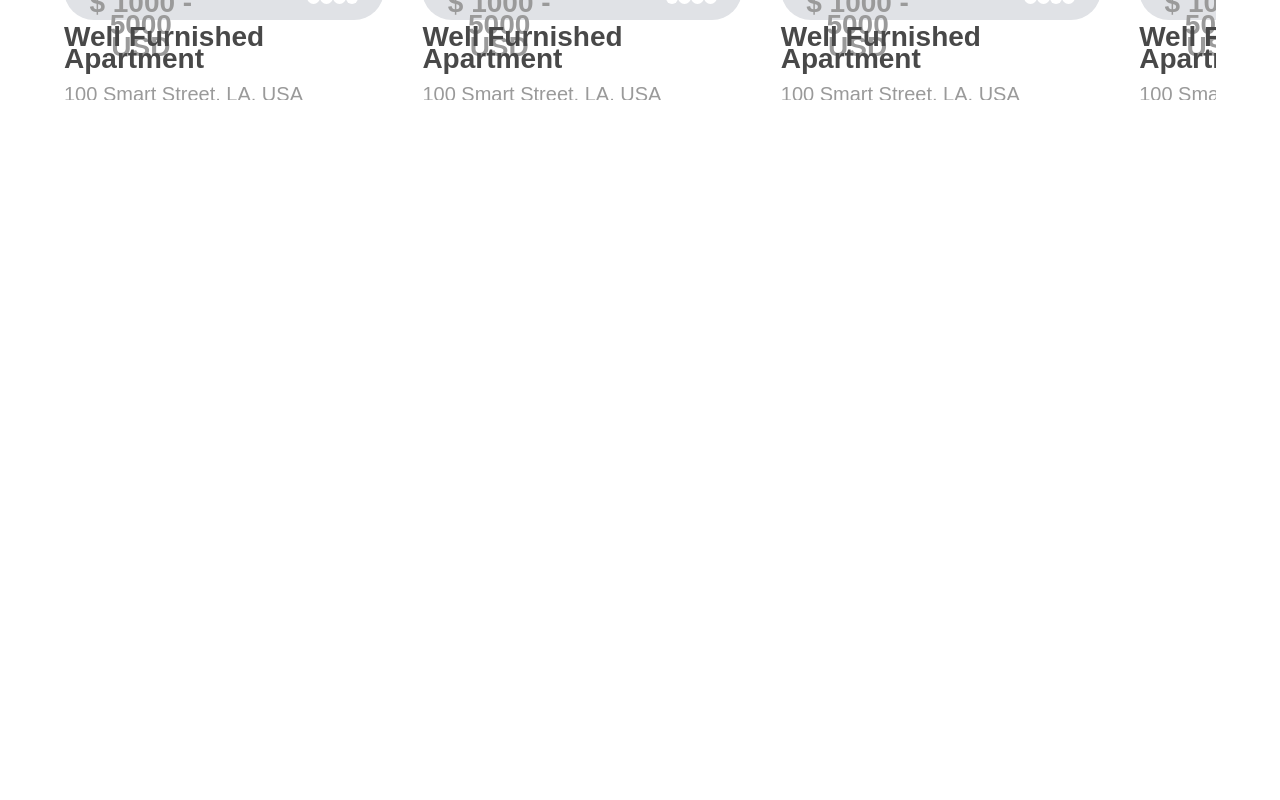
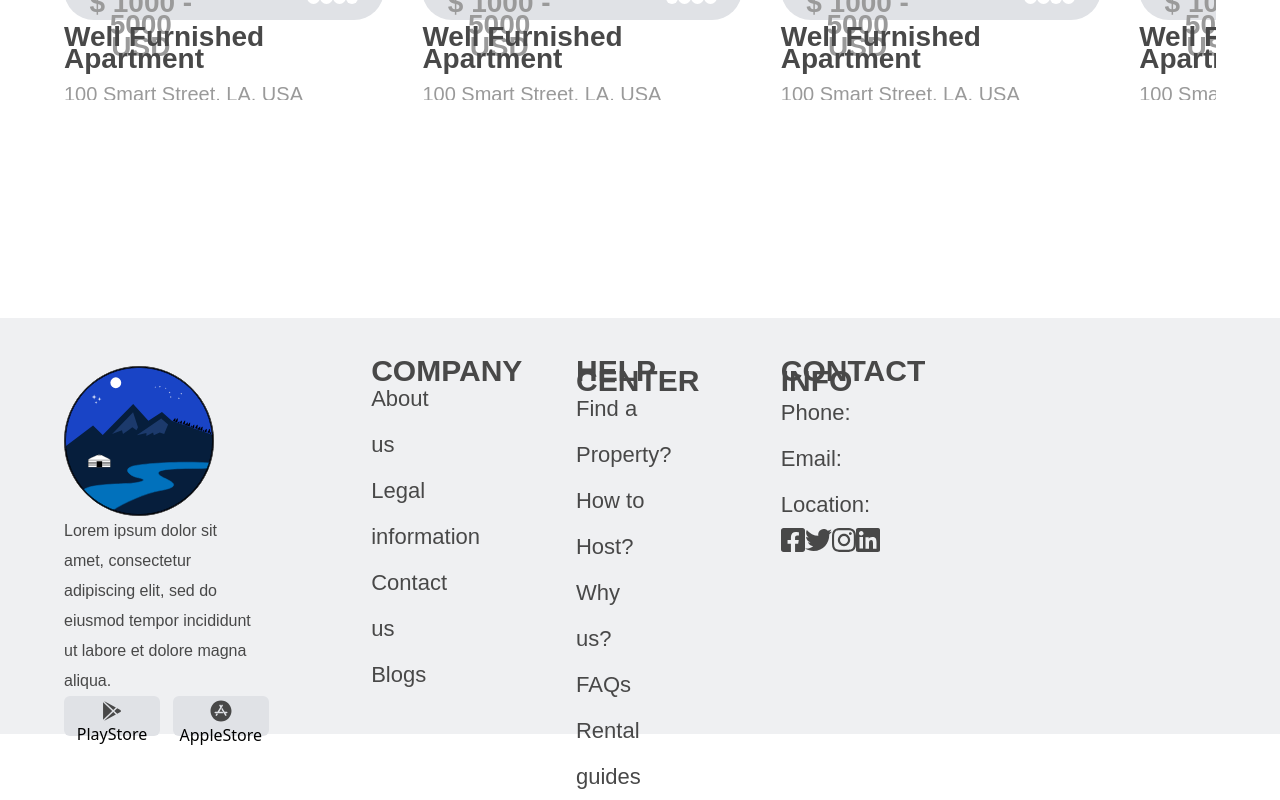
Before and after one commit to Dandarbaatar/Where-we, a React (Create React App) app in the folder Frontend/: page / in a window 1280 px wide. Shown: the part 2722-3522 px from the top of the page. Before the commit the page ends 2944 px from the top, so only its background shows below. Built offline with nearby package versions, Linux system fonts and the light colour scheme.

Commit message:
home done

```diff
--- a/Frontend/src/App.css
+++ b/Frontend/src/App.css
@@ -281,3 +281,87 @@
   line-height: 22px;
   color: #9a9a9a;
 }
+/* Footer css */
+
+.Footer_container{
+  width: 100vw;
+  height: 52vh;
+  background-color: #EFF0F2;
+  display: flex;
+  align-items: center;
+  justify-content: center;
+  }
+  .Footer_container_small{
+    width: 90vw;
+    height: 40vh;
+    display: flex;
+    flex-direction: row;
+  }
+  .Footer_titles{
+  width: 12vw;
+  height: 3vh;
+  font-family: 'arial';
+  font-style: normal;
+  font-weight: 800;
+  font-size: 30px;
+  line-height: 10px;
+  /* or 111% */
+  color: #484848;
+
+  }
+  .Footer_informations{
+  width: 6vw;
+  font-family: 'arial';
+  font-style: normal;
+  font-weight: 500;
+  font-size: 22px;
+  line-height: 46px;
+  /* or 133% */
+  color: #484848;
+  }
+  .Footer_first{
+    width: 24vw;
+    height: 32vh;
+    display: flex;
+    flex-direction: column;
+  justify-content: space-between;
+  }
+  .Footer_buttons{
+    width: 7.5vw;
+    height: 5vh;
+    border: none;
+    background: #E0E2E6;
+    border-radius: 6px;
+  }
+  .Footer_second{
+    width: 16vw;
+    height: 40vh;
+    display: flex;
+    flex-direction: column;
+  }
+  .Footer_third{
+    width: 16vw;
+    height: 32vh;
+    display: flex;
+    flex-direction: column;
+
+  }
+  .Footer_four{
+    width: 16vw;
+    height: 32vh;
+    display: flex;
+    flex-direction: column;
+  }
+  /* header login sign up navbar sukhbat css */
+  li{
+    display: flex;
+  padding: 0.5rem;
+  font-size: 1.125rem;
+  line-height: 1.75rem;
+  flex-direction: column;
+  border-radius: 0.25rem;
+  cursor: pointer;
+  }
+  li:hover {
+    background: #9A9A9A;
+    }
--- a/Frontend/src/components/footer.jsx
+++ b/Frontend/src/components/footer.jsx
@@ -13,7 +13,7 @@ function footer() {
       <div className='Footer_container_small'>
         <div className='Footer_first'>
           <img width="150px" src={logo} alt="" />
-          <div style={{width:"15vw",fontFamily: 'Montserrat',
+          <div style={{width:"15vw",fontFamily: 'arial',
               fontStyle: "normal",
               fontWeight: "500",
               fontSize: "16px",
--- a/Frontend/src/pages/Home.jsx
+++ b/Frontend/src/pages/Home.jsx
@@ -1,7 +1,7 @@
 import { Header } from "../components/header";
 import { HomeCard } from "../components/homeCard.jsx";
 import { HomeCard2 } from "../components/homeCard2";
-
+import Footer from "../components/footer.jsx"
 
 import { Link } from "react-router-dom";
 
@@ -79,6 +79,7 @@ export const Home = () => {
           })}
         </div>
       </div>
+      <Footer/>
     </div>
   );
 };
```
